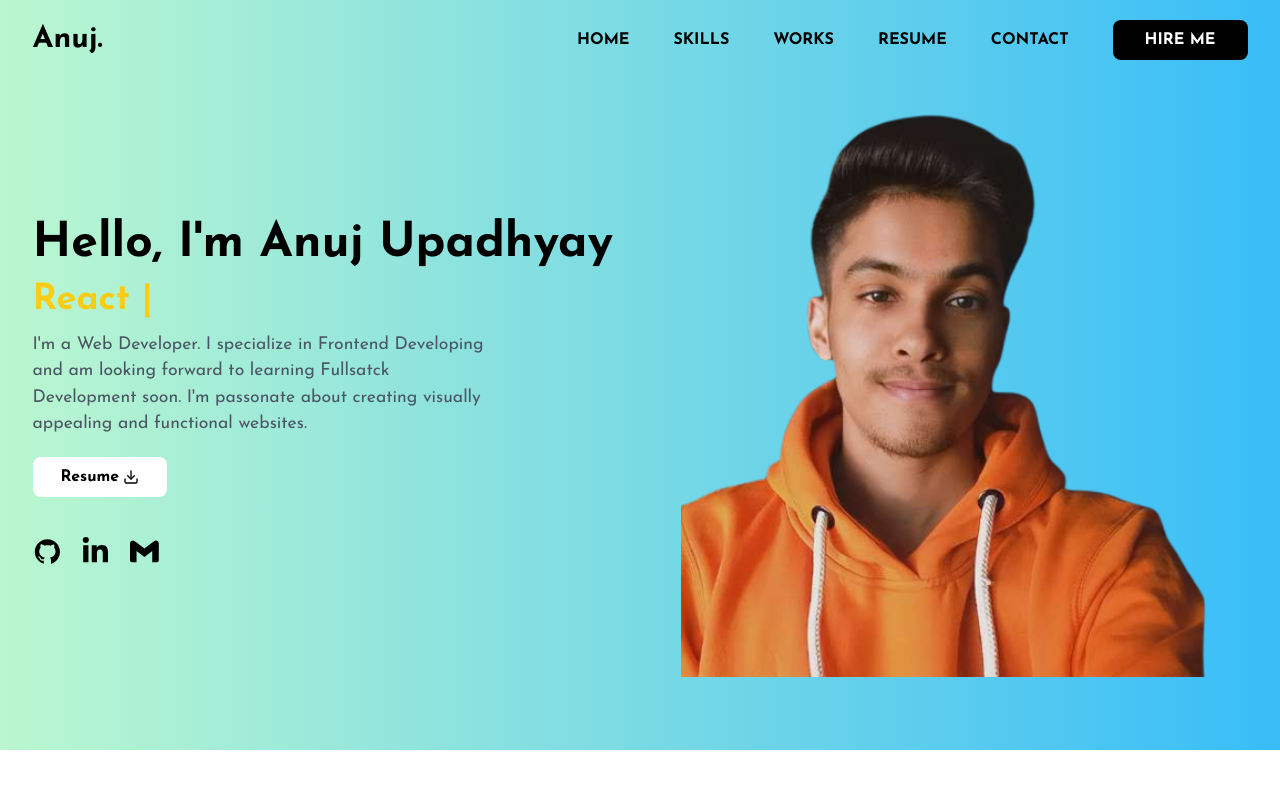
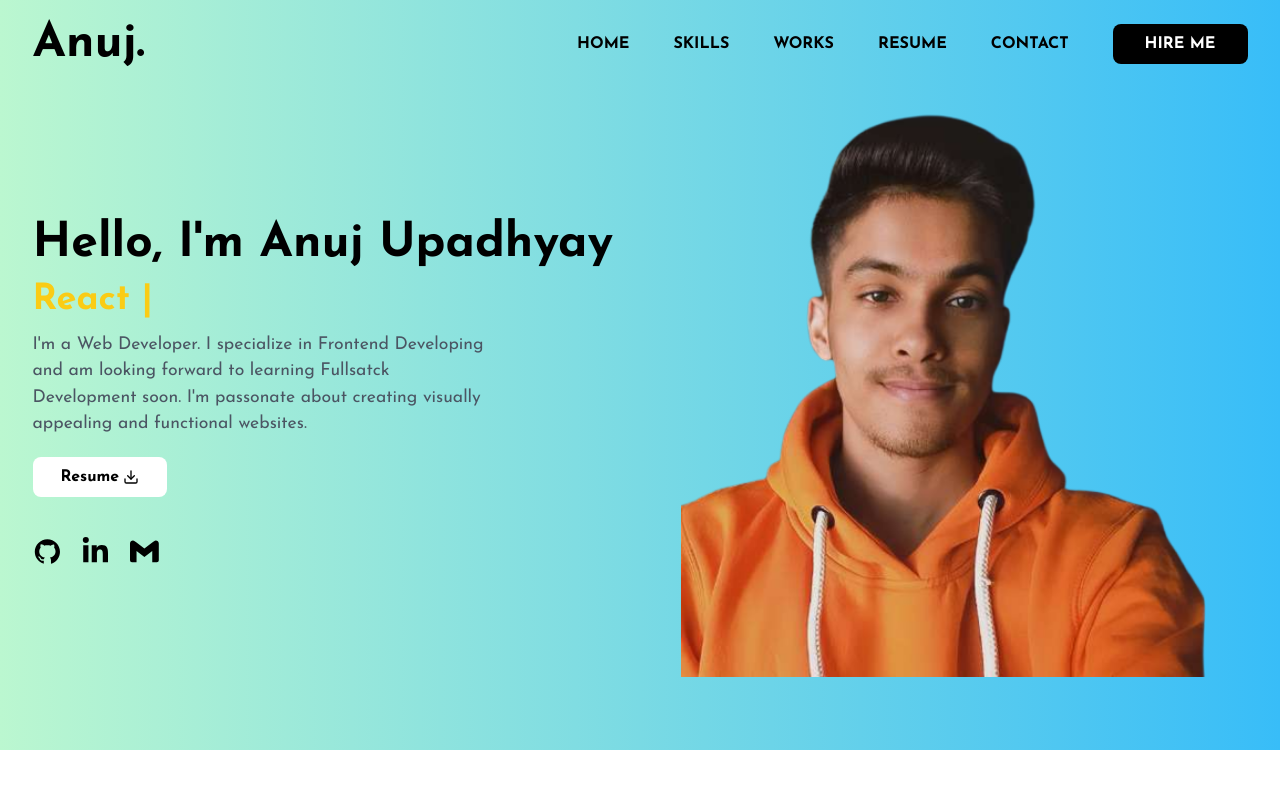
Before and after one commit to Anuj9675/Main_portfolio, a React (Vite) app in the folder my_portfolio/: page / in a window 1280 px wide. Shown: the top 800 px of the page. Built offline with nearby package versions, Linux system fonts and the light colour scheme.

Commit message:
navbar change

```diff
--- a/my_portfolio/src/components/navbar/NavBar.jsx
+++ b/my_portfolio/src/components/navbar/NavBar.jsx
@@ -55,7 +55,7 @@ const NavBar = ({ toggleDarkMode, darkMode }) => {
       } `}
     >
       <nav className=" container m-auto flex items-center justify-between">
-        <div className="text-3xl font-bold">
+        <div className="text-5xl font-bold">
           Anuj.
         </div>
 
@@ -79,7 +79,7 @@ const NavBar = ({ toggleDarkMode, darkMode }) => {
 
             <button
               onClick={toggleNav}
-              className={`text-3xl hidden md:block relative right-0 top-4 container`}
+              className={`text-4xl hidden md:block relative right-0 top-4 container`}
             >
               <RxCross2 size={20} />
             </button>
```
